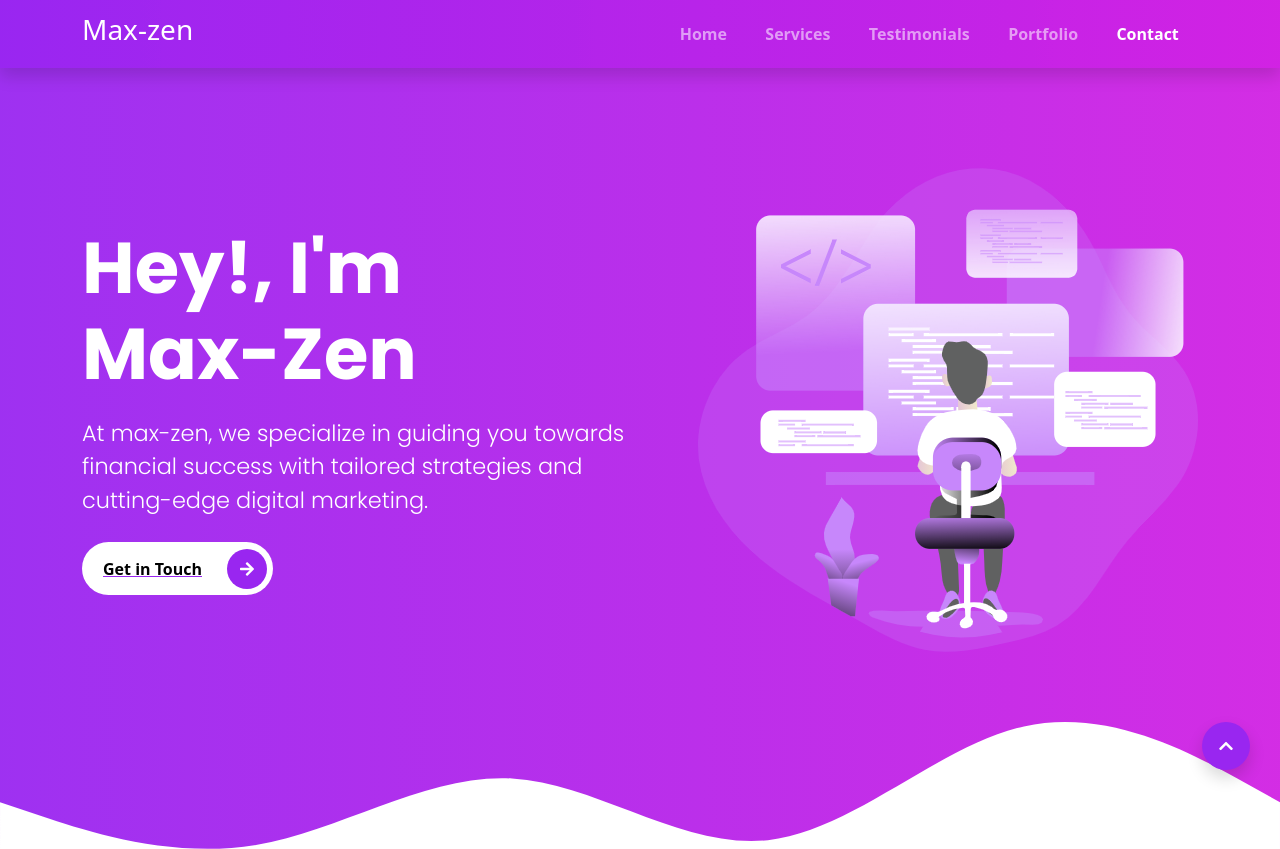
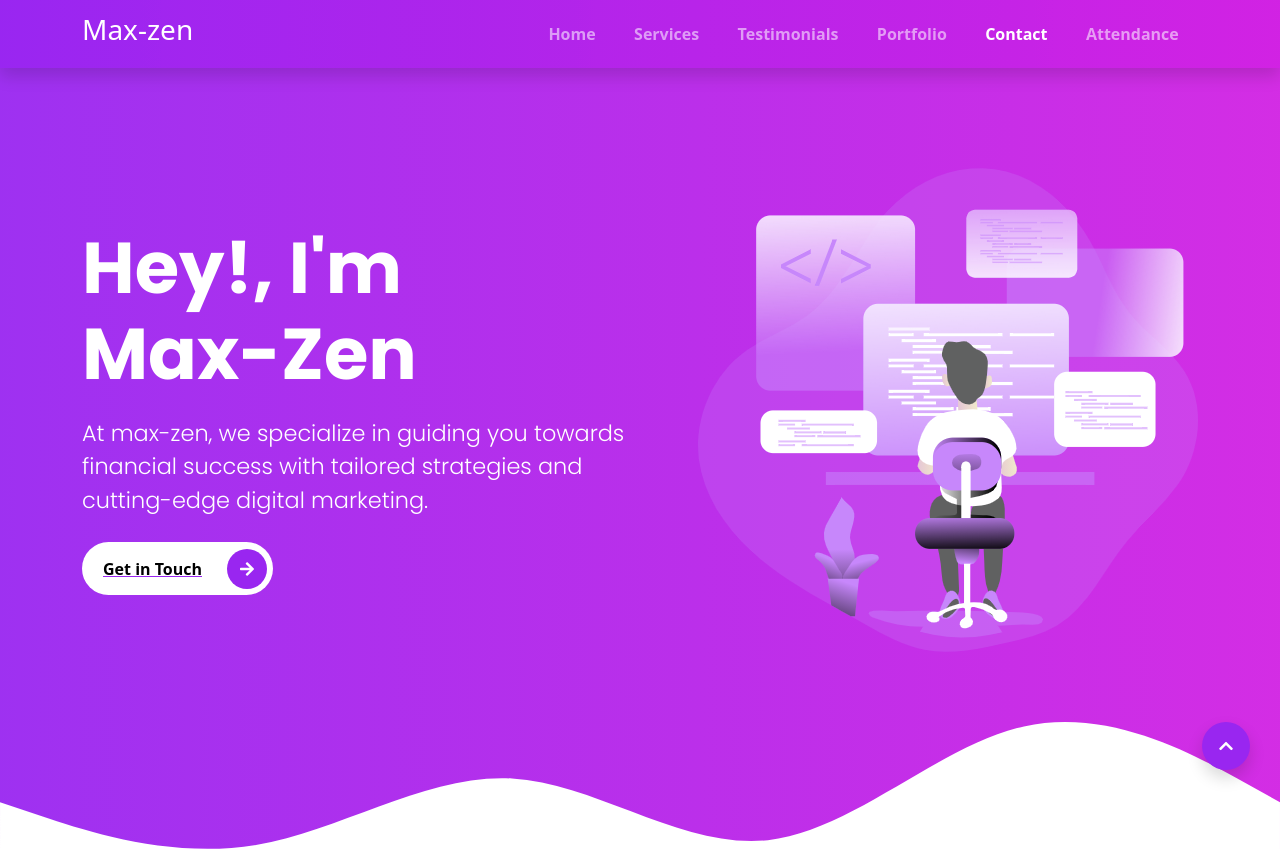
Before and after one commit to Maxzen01/max-zen, a website: page index.html in a window 1280 px wide. Shown: the top 849 px of the page. Drawn offline with nearby package versions, Linux system fonts and the light colour scheme.

Commit message:
Update index.html

```diff
--- a/index.html
+++ b/index.html
@@ -32,6 +32,7 @@
           <li class="nav-item"><a class="nav-link" href="#testimonials">Testimonials</a></li>
           <li class="nav-item"><a class="nav-link" href="#portfolio">Portfolio</a></li>
           <li class="nav-item"><a class="nav-link" href="#contact">Contact</a></li>
+          <li class="nav-item"><a class="nav-link" href="login.php">Attendance</a></li>
         </ul>
       </div>
     </div>
```
